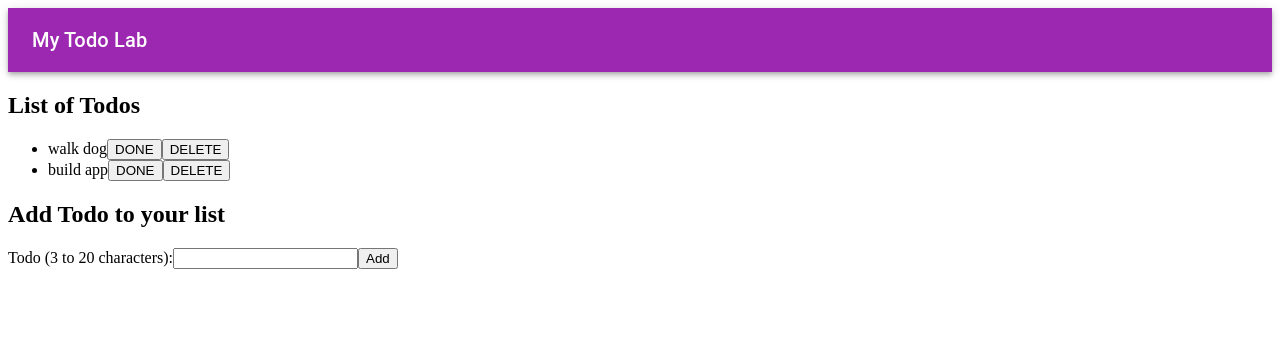
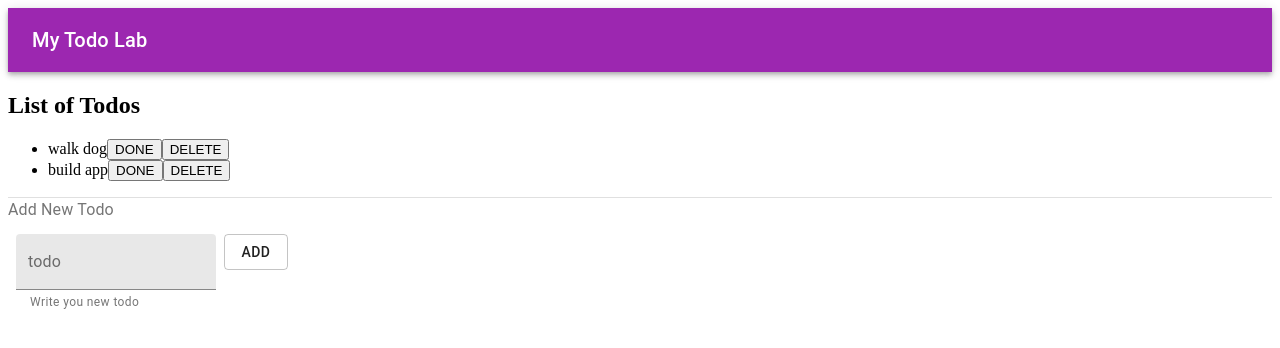
Before and after one commit to GregatGit/todos-lab, a React (Create React App) app: page / in a window 1280 px wide. Shown: the top 348 px of the page. Built offline with nearby package versions, Linux system fonts and the light colour scheme.

Commit message:
replace componet with material ui

```diff
--- /dev/null
+++ b/src/components/CreateTodoA.js
@@ -0,0 +1,62 @@
+import React, { useState } from 'react'
+import { makeStyles } from '@material-ui/core/styles'
+import { TextField, Button, DialogContentText } from '@material-ui/core'
+import { connect } from 'react-redux'
+import { todoAdd } from '../actions'
+
+const useStyles = makeStyles(theme => ({
+  container: {
+    display: 'flex',
+    flexWrap: 'wrap',
+  },
+  textField: {
+    marginLeft: theme.spacing(1),
+    marginRight: theme.spacing(1),
+    width: 200,
+  },
+}))
+
+function CreateTodo({ todoAdd }) {
+  const classes = useStyles()
+
+  const [todo, setTodo] = useState('')
+
+  const handleSubmit = e => {
+    e.preventDefault()
+    let word = todo.trim()
+    if(word.length < 3){
+      alert('too small, must be 3 or more leters')
+      return
+    }
+    todoAdd(todo)
+    setTodo('')
+  }
+
+  const handleChange = e => {
+    setTodo(e.target.value)
+  }
+
+  return (
+    <div className={classes.container}>
+      <form onSubmit={handleSubmit}>
+        <DialogContentText>Add New Todo</DialogContentText>
+        <TextField
+          onChange={handleChange}
+          label="todo"
+          id="margin-none"
+          defaultValue=""
+          className={classes.textField}
+          helperText="Write you new todo"
+          value={todo}
+          variant="filled"
+        />
+        <Button variant="outlined" onClick={handleSubmit}>ADD</Button>
+      </form>
+    </div>
+  )
+}
+
+export default connect(
+  null,
+  { todoAdd }
+)(CreateTodo)
--- a/src/components/MainList.js
+++ b/src/components/MainList.js
@@ -1,7 +1,8 @@
 import React from 'react'
 import { connect } from 'react-redux'
 import { todoDone, todoDelete } from '../actions'
-import CreateTodo from './CreateTodo'
+import CreateTodo from './CreateTodoA'
+import { Divider } from '@material-ui/core'
 
 const MainList = ({ todos, todoDone, todoDelete }) => {
 
@@ -29,6 +30,7 @@ const MainList = ({ todos, todoDone, todoDelete }) => {
     <div>
       <h2>List of Todos</h2>
       <ul>{showTodos(todos)}</ul>
+      <Divider />
       <CreateTodo />
     </div>
   )
```
